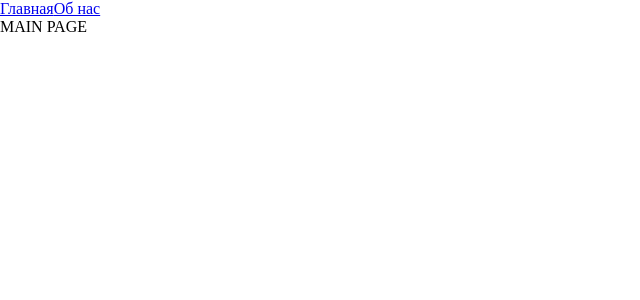
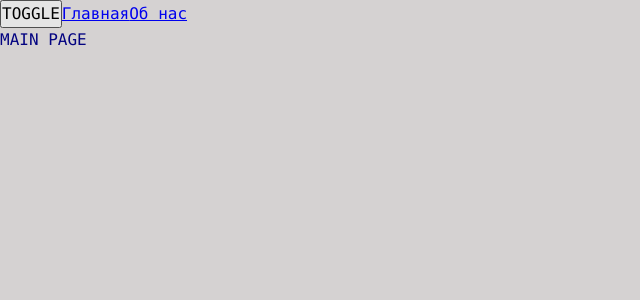
Before and after one commit to krikun1983/project-webpack-react, a React app: page / in a window 1280 px wide. Shown: the top 300 px of the page, without its empty margins (0-640 px from the left). Built offline with nearby package versions, Linux system fonts and the light colour scheme.

Commit message:
feat: added theme context and themes

```diff
--- a/src/App.tsx
+++ b/src/App.tsx
@@ -1,12 +1,18 @@
-import React, { Suspense } from 'react';
+import React, {Suspense, useContext, useState} from 'react';
 import {Routes, Route, Link} from 'react-router-dom';
-import "./index.scss";
 import { AboutPageLazy } from "./pages/AboutPage.lazy";
 import { MainPageLazy } from "./pages/MainPage.lazy";
+import "./styles/index.scss";
+import {Theme, ThemeContext} from "./theme/ThemeContext";
+import {UseTheme} from "./theme/useTheme";
+
 
 const App = () => {
+    const {theme, toggleTheme} = UseTheme();
+
     return (
-        <div className="app">
+        <div className={`app ${theme}`}>
+            <button onClick={toggleTheme}>TOGGLE</button>
             <Link to='/'>Главная</Link>
             <Link to='/about'>Об нас</Link>
             <Suspense fallback={<div>Loading...</div>}>
--- a/src/index.scss
+++ /dev/null
@@ -1,4 +0,0 @@
-* {
-  margin: 0;
-  padding: 0;
-}
--- a/src/index.tsx
+++ b/src/index.tsx
@@ -1,10 +1,13 @@
 import { render } from "react-dom";
 import { BrowserRouter } from "react-router-dom";
 import App from "./App";
+import ThemeProvider from "./theme/ThemeProvider";
 
 render(
     <BrowserRouter>
-        <App />
+        <ThemeProvider>
+            <App />
+        </ThemeProvider>
     </BrowserRouter>,
     document.getElementById('root')
 );
--- /dev/null
+++ b/src/styles/index.scss
@@ -0,0 +1,13 @@
+@import "reset";
+@import "variables/global";
+@import "themes/light";
+@import "themes/dark";
+
+.app {
+  font: var(--font-m);
+
+  background: var(--bg-color);
+  color: var(--primary-color);
+
+  min-height: 100vh;
+}
--- /dev/null
+++ b/src/styles/reset.scss
@@ -0,0 +1,13 @@
+* {
+  margin: 0;
+  padding: 0;
+  box-sizing: border-box;
+}
+
+input,
+button,
+textarea,
+select {
+  margin: 0;
+  font: inherit;
+}
--- /dev/null
+++ b/src/styles/themes/dark.scss
@@ -0,0 +1,6 @@
+.app.dark {
+  --bg-color: blue;
+
+  --primary-color: yellow;
+  --secondary-color: #ececb2;
+}
--- /dev/null
+++ b/src/styles/themes/light.scss
@@ -0,0 +1,6 @@
+.app.light {
+  --bg-color: #d5d2d2;
+
+  --primary-color: #040481;
+  --secondary-color: #1b41ee;
+}
--- /dev/null
+++ b/src/styles/variables/global.scss
@@ -0,0 +1,11 @@
+:root {
+  --font-family-main: Consolas, "Times New Romasn", Serif;
+
+  --font-size-m: 16px;
+  --font-line-m: 24px;
+  --font-m: var(--font-size-m) / var(--font-line-m) var(--font-family-main);
+
+  --font-size-l: 24px;
+  --font-line-l: 32px;
+  --font-l: var(--font-size-l) / var(--font-line-l) var(--font-family-main);
+}
--- /dev/null
+++ b/src/theme/ThemeContext.tsx
@@ -0,0 +1,15 @@
+import {createContext} from "react";
+
+export enum Theme {
+    LIGHT = 'light',
+    DARK = 'dark',
+}
+
+export interface ThemeContextProps {
+    theme?: Theme,
+    setTheme?: (theme: Theme) => void,
+}
+
+export const ThemeContext = createContext<ThemeContextProps>({});
+
+export const LOCAL_STORAGE_THEME_KEY = 'theme';
--- /dev/null
+++ b/src/theme/ThemeProvider.tsx
@@ -0,0 +1,21 @@
+import React, {FC, useMemo, useState} from 'react';
+import {LOCAL_STORAGE_THEME_KEY, Theme, ThemeContext} from "./ThemeContext";
+
+const defaultTheme = localStorage.getItem(LOCAL_STORAGE_THEME_KEY) as Theme || Theme.LIGHT;
+
+const ThemeProvider: FC = ({ children }) => {
+    const [theme, setTheme] = useState<Theme>(defaultTheme);
+
+    const defaultProps = useMemo(() => ({
+        theme: theme,
+        setTheme: setTheme,
+    }), [theme]);
+
+    return (
+        <ThemeContext.Provider value={defaultProps}>
+            { children }
+        </ThemeContext.Provider>
+    );
+};
+
+export default ThemeProvider;
--- /dev/null
+++ b/src/theme/useTheme.tsx
@@ -0,0 +1,21 @@
+import {LOCAL_STORAGE_THEME_KEY, Theme, ThemeContext} from "./ThemeContext";
+import {useContext} from "react";
+
+export interface UseThemeResult {
+    toggleTheme: () => void;
+    theme: Theme;
+}
+
+export function UseTheme (): UseThemeResult {
+    const { theme, setTheme } = useContext(ThemeContext);
+
+
+
+    const toggleTheme = () => {
+        const newTheme = theme === Theme.LIGHT ? Theme.DARK : Theme.LIGHT;
+        setTheme(newTheme);
+        localStorage.setItem(LOCAL_STORAGE_THEME_KEY, newTheme);
+    };
+
+    return {theme, toggleTheme};
+}
```
